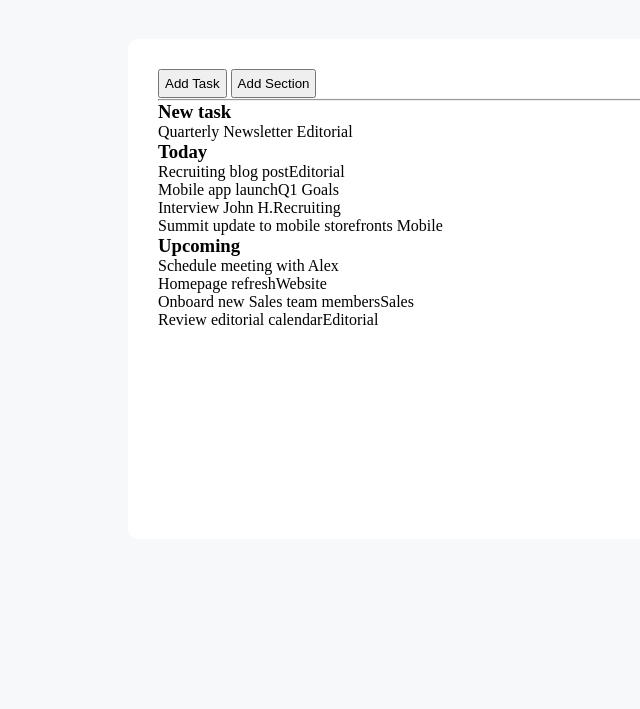
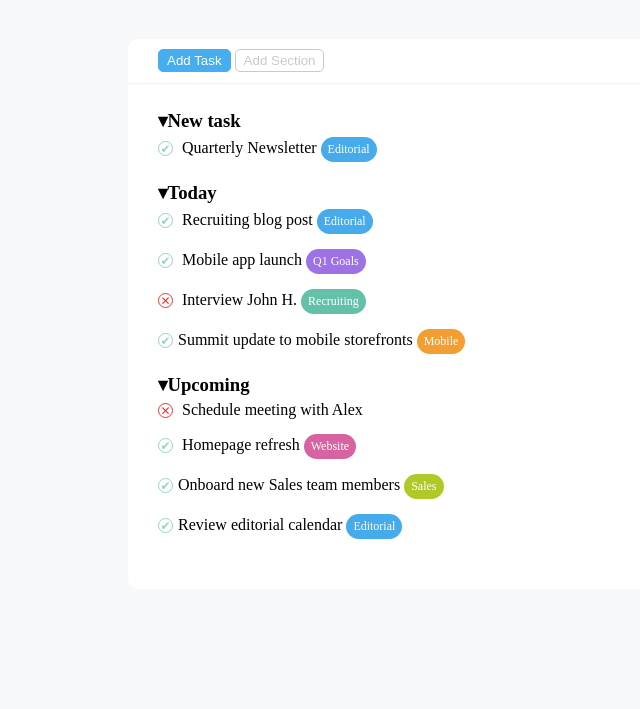
Before and after one commit to ManuelBenini/html-css-toboolist, a plain HTML site: page index.html in a window 1280 px wide. Shown: the part 91-800 px from the top of the page, without its empty margins (0-640 px from the left). Drawn offline with Linux system fonts and the light colour scheme.

Commit message:
Termine htlm e css, errore nell'H1 (html 15 - css 29)

```diff
--- a/css/style.css
+++ b/css/style.css
@@ -14,7 +14,10 @@ header, main{
   background-color: white;
 }
 
+
+
 /* header */
+
 header{
   height: 80px;
 }
@@ -23,25 +26,110 @@ header .logo img{
   margin: 15px 0 0 15px;
 }
 
-h1{
+header h1{
   display: inline-block;
-  height: 50px;
+  font-size: 45px;
 }
+
+
 
 /* main */
 
-.container{
-  height: 500px;
+.container-top{
+  height: 550px;
   width: 80%;
   margin: 50px auto;
   border-radius: 10px;
-  padding: 30px;
 }
 
 main .top-section{
-  border-bottom: 1px solid #f6f8f9;
+  border-bottom: 3px solid #f6f8f9;
 }
 
-.actions{
-  padding: 5px 5px;
+main .button{
+  padding: 3px 8px;
+  border-radius: 5px;
+  border: 1px solid;
 }
+
+main .button.task{
+  background-color: #47adf1;;
+  border-color: #47adf1;
+  color: white;
+  margin: 10px 0 10px 30px;
+}
+
+main .button.section{
+  background-color: white;
+  border-color: #c5cbd0;
+  color: #c5cbd0;
+}
+
+
+/* main-section */
+
+main .container-middle{
+  padding: 5px 30px;
+}
+
+main section .task-history{
+  margin-top: 20px;
+}
+
+main section p{
+  margin: 5px 0 15px 0;
+}
+
+main section .check{
+  display: inline-block;
+  height: 15px;
+  width: 15px;
+  border: 1px solid;
+  border-radius: 50%;
+  text-align: center;
+  line-height: 15px;
+  font-size: 12px;
+  margin-right: 5px;
+}
+
+main section .check.positive{
+  color: #92d4c6;
+  border-color: #92d4c6;
+}
+
+main section .check.negative{
+  color: #e7372f;
+  border-color: #e7372f;
+}
+
+main section .category{
+  color: white;
+  display: inline-block;
+  font-size: 12px;
+  padding: 5px 7px;
+  border-radius: 15px;
+}
+
+main section .editorial.category{
+  background-color: #45abea;
+}
+
+main section .goals.category{
+  background-color: #9c72e4
+}
+
+main section .recruiting.category{
+  background-color: #64c0a9
+}
+
+main section .mobile.category{
+  background-color: #f29e33
+}
+
+main section .website.category{
+  background-color: #d863a1
+}
+
+main section .sales.category{
+  background-color: #b0c926
+}
--- a/index.html
+++ b/index.html
@@ -9,7 +9,6 @@
 </head>
 <body>
 
-
   <header>
     <div class="logo">
       <img src="/img/Logo.png" alt="logo toboolist">
@@ -17,32 +16,71 @@
     </div>
   </header>
 
-  <main class="container">
+  <main class="container-top">
     <div class="top-section">
-      <input type="button" value="Add Task" class="actions">
-      <input type="button" value="Add Section" class="actions">
+      <input type="button" value="Add Task" class="button task">
+      <input type="button" value="Add Section" class="button section">
     </div>
-    <hr>
 
-    <section>
-      <h3>New task</h3>
-      <p>Quarterly Newsletter <span>Editorial</span></p>
+    <!-- tasks -->
+    <section class="container-middle">
+      <div class="task-history">
+        <h3>&#9662;New task</h3>
+        <p>
+          <span class="check positive">&#10004;</span> Quarterly Newsletter
+          <span class="editorial category">Editorial</span>
+        </p>
+      </div>
 
-      <h3>Today</h3>
-      <p>Recruiting blog post<span>Editorial</span></p>
-      <p>Mobile app launch<span>Q1 Goals</span></p>
-      <p>Interview John H.<span>Recruiting</span></p>
-      <p>Summit update to mobile storefronts <span>Mobile</span></p>
+      <div class="task-history">
+        <h3>&#9662;Today</h3>
+        <p>
+          <span class="check positive">&#10004;</span> Recruiting blog post
+          <span class="editorial category">Editorial</span>
+        </p>
 
-      <h3>Upcoming</h3>
-      <p>Schedule meeting with Alex</p>
-      <p>Homepage refresh<span>Website</span></p>
-      <p>Onboard new Sales team members<span>Sales</span></p>
-      <p>Review editorial calendar<span>Editorial</span></p>
+        <p>
+          <span class="check positive">&#10004;</span> Mobile app launch
+          <span class="goals category">Q1 Goals</span>
+        </p>
+
+        <p>
+          <span class="check negative">&#10005;</span> Interview John H.
+          <span class="recruiting category">Recruiting</span>
+        </p>
+
+        <p>
+          <span class="check positive">&#10004;</span>Summit update to mobile storefronts
+          <span class="mobile category">Mobile</span>
+        </p>
+      </div>
+
+      <div class="task-history">
+        <h3>&#9662;Upcoming</h3>
+        <p>
+          <span class="check negative">&#10005;</span> Schedule meeting with Alex
+        </p>
+
+        <p>
+          <span class="check positive">&#10004;</span> Homepage refresh
+          <span class="website category">Website</span>
+        </p>
+
+        <p>
+          <span class="check positive">&#10004;</span>Onboard new Sales team members
+          <span class="sales category">Sales</span>
+        </p>
+
+        <p>
+          <span class="check positive">&#10004;</span>Review editorial calendar
+          <span class="editorial category">Editorial</span>
+        </p>
+      </div>
+
     </section>
+    <!-- /tasks -->
 
   </main>
 
-
 </body>
 </html>
```
